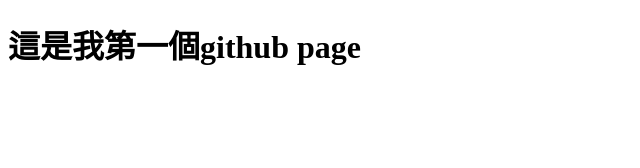
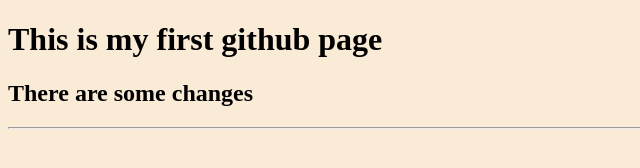
Before and after one commit to yunfanglin/my-first-web, a plain HTML site: page index.html in a window 1280 px wide. Shown: the whole page, without its empty margins (0-640 px from the left). Drawn offline with Linux system fonts and the light colour scheme.

Commit message:
make some changes

```diff
--- a/css/style.css
+++ b/css/style.css
@@ -1,3 +1,3 @@
-background {
+html {
     background-color: antiquewhite;
 }
--- a/index.html
+++ b/index.html
@@ -8,7 +8,9 @@
 </head>
 
 <body>
-    <h1> 這是我第一個github page</h1>
+    <h1> This is my first github page</h1>
+    <h2>There are some changes</h2>
+    <hr>
 </body>
 
 </html>
```
